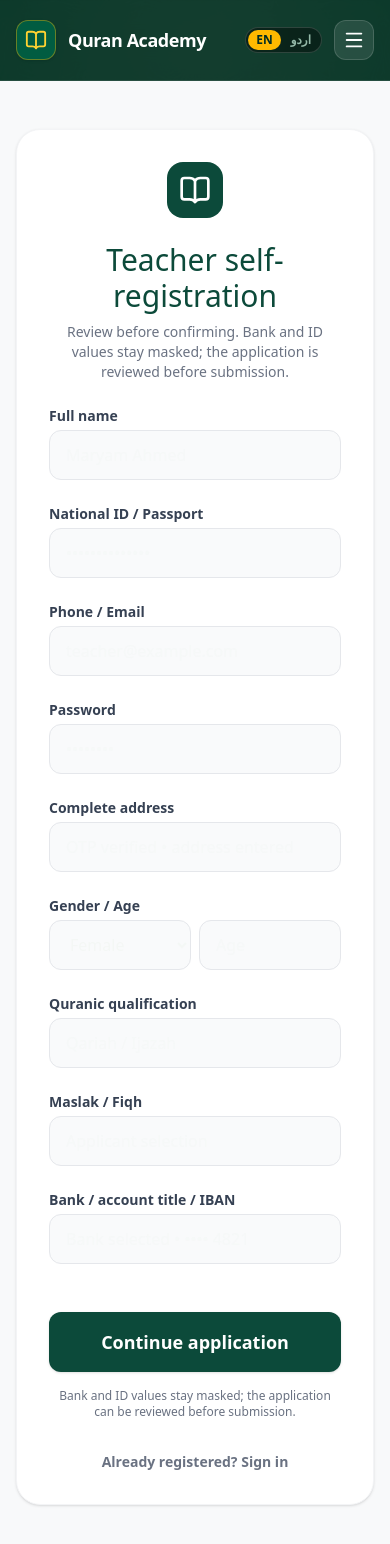
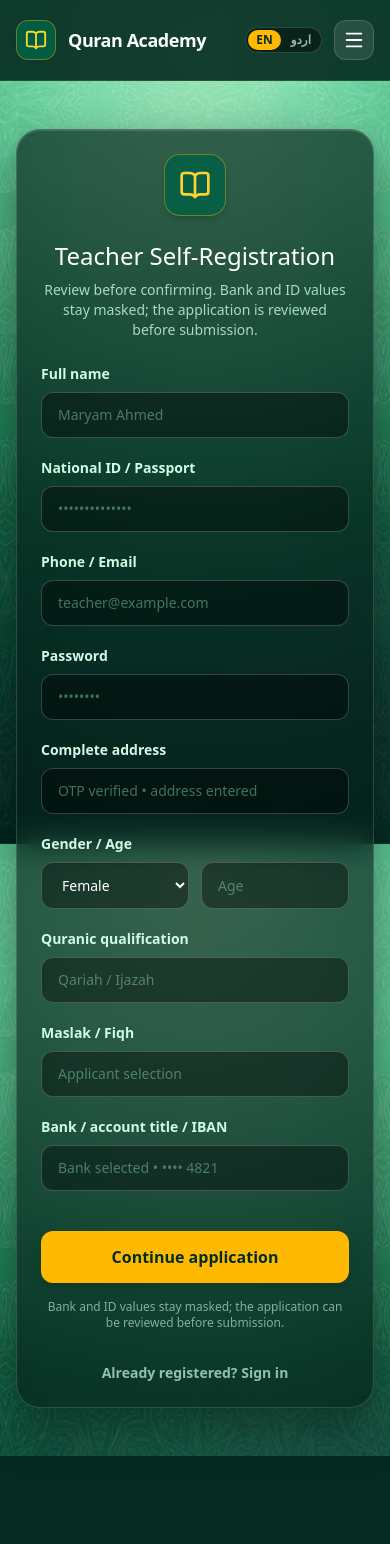
Before and after one commit to mdawoodali/QURAN-ACADEMY-APP, a Next.js app in the folder apps/web/: page /register/teacher in a window 390 px wide. Shown: the top 1544 px of the page. After the commit the page ends 1456 px from the top, so only its background shows below. Built offline with nearby package versions, Linux system fonts and the light colour scheme; a web font is replaced by a local one.

Commit message:
feat: redesign student and teacher registration with dark emerald glassmorphism

```diff
--- a/apps/web/src/app/(public)/register/teacher/page.tsx
+++ b/apps/web/src/app/(public)/register/teacher/page.tsx
@@ -8,78 +8,136 @@ export default async function TeacherRegistrationPage(props: { searchParams: Pro
   const searchParams = await props.searchParams;
 
   return (
-    <div className="min-h-screen flex items-center justify-center bg-[#F8F9FA] px-4 py-12">
-      <div className="max-w-3xl w-full bg-white rounded-3xl p-8 md:p-10 shadow-sm border border-gray-100">
+    <div className="min-h-screen flex items-center justify-center bg-transparent px-4 py-12">
+      <div className="max-w-3xl w-full glass-container rounded-3xl p-6 sm:p-10 border border-white/15 shadow-2xl text-white">
         <div className="flex justify-center mb-6">
-          <div className="bg-[#0C4A3A] p-3 rounded-2xl text-white">
+          <div className="bg-emerald-800/80 border border-amber-400/40 p-3.5 rounded-2xl text-amber-300 shadow-md">
             <BookOpen size={32} />
           </div>
         </div>
-        <h2 className="text-3xl font-serif text-[#0C4A3A] text-center mb-2">Teacher self-registration</h2>
-        <p className="text-gray-500 text-center text-sm mb-6">Review before confirming. Bank and ID values stay masked; the application is reviewed before submission.</p>
+        <h2 className="text-2xl sm:text-3xl font-serif text-white text-center mb-2">Teacher Self-Registration</h2>
+        <p className="text-emerald-100/80 text-center text-sm mb-6">Review before confirming. Bank and ID values stay masked; the application is reviewed before submission.</p>
 
         {searchParams?.error && (
-          <div className="bg-red-50 text-red-600 p-4 rounded-xl text-sm font-bold mb-6 border border-red-100">
+          <div className="bg-red-950/60 text-red-200 p-4 rounded-xl text-sm font-bold mb-6 border border-red-500/30">
             {searchParams.error}
           </div>
         )}
 
         <form action={registerTeacher} className="space-y-6">
-          <div className="grid grid-cols-1 md:grid-cols-2 gap-6">
+          <div className="grid grid-cols-1 md:grid-cols-2 gap-5 sm:gap-6">
             <div>
-              <label className="block text-sm font-bold text-gray-700 mb-1">Full name</label>
-              <input name="fullName" required className="w-full px-4 py-3 bg-gray-50 border border-gray-200 rounded-xl focus:outline-none focus:border-[#0C4A3A]" placeholder="Maryam Ahmed" />
+              <label className="block text-sm font-semibold text-emerald-100 mb-2">Full name</label>
+              <input
+                name="fullName"
+                required
+                className="w-full px-4 py-3 bg-black/40 border border-white/20 rounded-xl text-white placeholder:text-emerald-200/40 focus:outline-none focus:border-amber-400 focus:ring-1 focus:ring-amber-400 transition-all text-sm"
+                placeholder="Maryam Ahmed"
+              />
             </div>
             <div>
-              <label className="block text-sm font-bold text-gray-700 mb-1">National ID / Passport</label>
-              <input name="idCard" required className="w-full px-4 py-3 bg-gray-50 border border-gray-200 rounded-xl focus:outline-none focus:border-[#0C4A3A]" placeholder="••••••••••••••" />
+              <label className="block text-sm font-semibold text-emerald-100 mb-2">National ID / Passport</label>
+              <input
+                name="idCard"
+                required
+                className="w-full px-4 py-3 bg-black/40 border border-white/20 rounded-xl text-white placeholder:text-emerald-200/40 focus:outline-none focus:border-amber-400 focus:ring-1 focus:ring-amber-400 transition-all text-sm"
+                placeholder="••••••••••••••"
+              />
             </div>
             <div>
-              <label className="block text-sm font-bold text-gray-700 mb-1">Phone / Email</label>
-              <input name="email" type="email" required className="w-full px-4 py-3 bg-gray-50 border border-gray-200 rounded-xl focus:outline-none focus:border-[#0C4A3A]" placeholder="teacher@example.com" />
+              <label className="block text-sm font-semibold text-emerald-100 mb-2">Phone / Email</label>
+              <input
+                name="email"
+                type="email"
+                required
+                className="w-full px-4 py-3 bg-black/40 border border-white/20 rounded-xl text-white placeholder:text-emerald-200/40 focus:outline-none focus:border-amber-400 focus:ring-1 focus:ring-amber-400 transition-all text-sm"
+                placeholder="teacher@example.com"
+              />
             </div>
             <div>
-              <label className="block text-sm font-bold text-gray-700 mb-1">Password</label>
-              <input name="password" type="password" required className="w-full px-4 py-3 bg-gray-50 border border-gray-200 rounded-xl focus:outline-none focus:border-[#0C4A3A]" placeholder="••••••••" />
+              <label className="block text-sm font-semibold text-emerald-100 mb-2">Password</label>
+              <input
+                name="password"
+                type="password"
+                required
+                className="w-full px-4 py-3 bg-black/40 border border-white/20 rounded-xl text-white placeholder:text-emerald-200/40 focus:outline-none focus:border-amber-400 focus:ring-1 focus:ring-amber-400 transition-all text-sm"
+                placeholder="••••••••"
+              />
             </div>
             <div className="md:col-span-2">
-              <label className="block text-sm font-bold text-gray-700 mb-1">Complete address</label>
-              <input name="address" required className="w-full px-4 py-3 bg-gray-50 border border-gray-200 rounded-xl focus:outline-none focus:border-[#0C4A3A]" placeholder="OTP verified • address entered" />
+              <label className="block text-sm font-semibold text-emerald-100 mb-2">Complete address</label>
+              <input
+                name="address"
+                required
+                className="w-full px-4 py-3 bg-black/40 border border-white/20 rounded-xl text-white placeholder:text-emerald-200/40 focus:outline-none focus:border-amber-400 focus:ring-1 focus:ring-amber-400 transition-all text-sm"
+                placeholder="OTP verified • address entered"
+              />
             </div>
             <div>
-              <label className="block text-sm font-bold text-gray-700 mb-1">Gender / Age</label>
-              <div className="flex gap-2">
-                <select name="gender" className="w-1/2 px-4 py-3 bg-gray-50 border border-gray-200 rounded-xl focus:outline-none focus:border-[#0C4A3A]">
+              <label className="block text-sm font-semibold text-emerald-100 mb-2">Gender / Age</label>
+              <div className="flex gap-3">
+                <select
+                  name="gender"
+                  className="w-1/2 px-4 py-3 bg-black/40 border border-white/20 rounded-xl text-white focus:outline-none focus:border-amber-400 focus:ring-1 focus:ring-amber-400 transition-all text-sm [&>option]:bg-[#052b20] [&>option]:text-white"
+                >
                   <option value="Female">Female</option>
                   <option value="Male">Male</option>
                 </select>
-                <input name="age" type="number" required className="w-1/2 px-4 py-3 bg-gray-50 border border-gray-200 rounded-xl focus:outline-none focus:border-[#0C4A3A]" placeholder="Age" />
+                <input
+                  name="age"
+                  type="number"
+                  required
+                  className="w-1/2 px-4 py-3 bg-black/40 border border-white/20 rounded-xl text-white placeholder:text-emerald-200/40 focus:outline-none focus:border-amber-400 focus:ring-1 focus:ring-amber-400 transition-all text-sm"
+                  placeholder="Age"
+                />
               </div>
             </div>
             <div>
-              <label className="block text-sm font-bold text-gray-700 mb-1">Quranic qualification</label>
-              <input name="qualification" required className="w-full px-4 py-3 bg-gray-50 border border-gray-200 rounded-xl focus:outline-none focus:border-[#0C4A3A]" placeholder="Qariah / Ijazah" />
+              <label className="block text-sm font-semibold text-emerald-100 mb-2">Quranic qualification</label>
+              <input
+                name="qualification"
+                required
+                className="w-full px-4 py-3 bg-black/40 border border-white/20 rounded-xl text-white placeholder:text-emerald-200/40 focus:outline-none focus:border-amber-400 focus:ring-1 focus:ring-amber-400 transition-all text-sm"
+                placeholder="Qariah / Ijazah"
+              />
             </div>
             <div>
-              <label className="block text-sm font-bold text-gray-700 mb-1">Maslak / Fiqh</label>
-              <input name="maslak" required className="w-full px-4 py-3 bg-gray-50 border border-gray-200 rounded-xl focus:outline-none focus:border-[#0C4A3A]" placeholder="Applicant selection" />
+              <label className="block text-sm font-semibold text-emerald-100 mb-2">Maslak / Fiqh</label>
+              <input
+                name="maslak"
+                required
+                className="w-full px-4 py-3 bg-black/40 border border-white/20 rounded-xl text-white placeholder:text-emerald-200/40 focus:outline-none focus:border-amber-400 focus:ring-1 focus:ring-amber-400 transition-all text-sm"
+                placeholder="Applicant selection"
+              />
             </div>
             <div>
-              <label className="block text-sm font-bold text-gray-700 mb-1">Bank / account title / IBAN</label>
-              <input name="bank" required className="w-full px-4 py-3 bg-gray-50 border border-gray-200 rounded-xl focus:outline-none focus:border-[#0C4A3A]" placeholder="Bank selected • •••• 4821" />
+              <label className="block text-sm font-semibold text-emerald-100 mb-2">Bank / account title / IBAN</label>
+              <input
+                name="bank"
+                required
+                className="w-full px-4 py-3 bg-black/40 border border-white/20 rounded-xl text-white placeholder:text-emerald-200/40 focus:outline-none focus:border-amber-400 focus:ring-1 focus:ring-amber-400 transition-all text-sm"
+                placeholder="Bank selected • •••• 4821"
+              />
             </div>
           </div>
 
-          <div className="pt-6">
-            <button type="submit" className="w-full bg-[#0C4A3A] text-white py-4 rounded-xl font-bold hover:bg-[#0D5C46] transition shadow-sm text-lg">
+          <div className="pt-4">
+            <button
+              type="submit"
+              className="w-full bg-amber-400 hover:bg-amber-300 text-emerald-950 py-3.5 sm:py-4 rounded-xl font-bold transition-all shadow-lg text-base cursor-pointer"
+            >
               Continue application
             </button>
-            <p className="text-center text-xs text-gray-500 mt-4">Bank and ID values stay masked; the application can be reviewed before submission.</p>
+            <p className="text-center text-xs text-emerald-100/60 mt-4">
+              Bank and ID values stay masked; the application can be reviewed before submission.
+            </p>
           </div>
         </form>
 
         <div className="mt-8 text-center text-sm font-bold">
-          <Link href="/login" className="text-gray-500 hover:text-[#0C4A3A] transition">Already registered? Sign in</Link>
+          <Link href="/login" className="text-emerald-100/70 hover:text-amber-300 transition">
+            Already registered? Sign in
+          </Link>
         </div>
       </div>
     </div>
```
Also changed, not shown: apps/web/src/app/(public)/register/student/page.tsx (+70 -25 lines).
